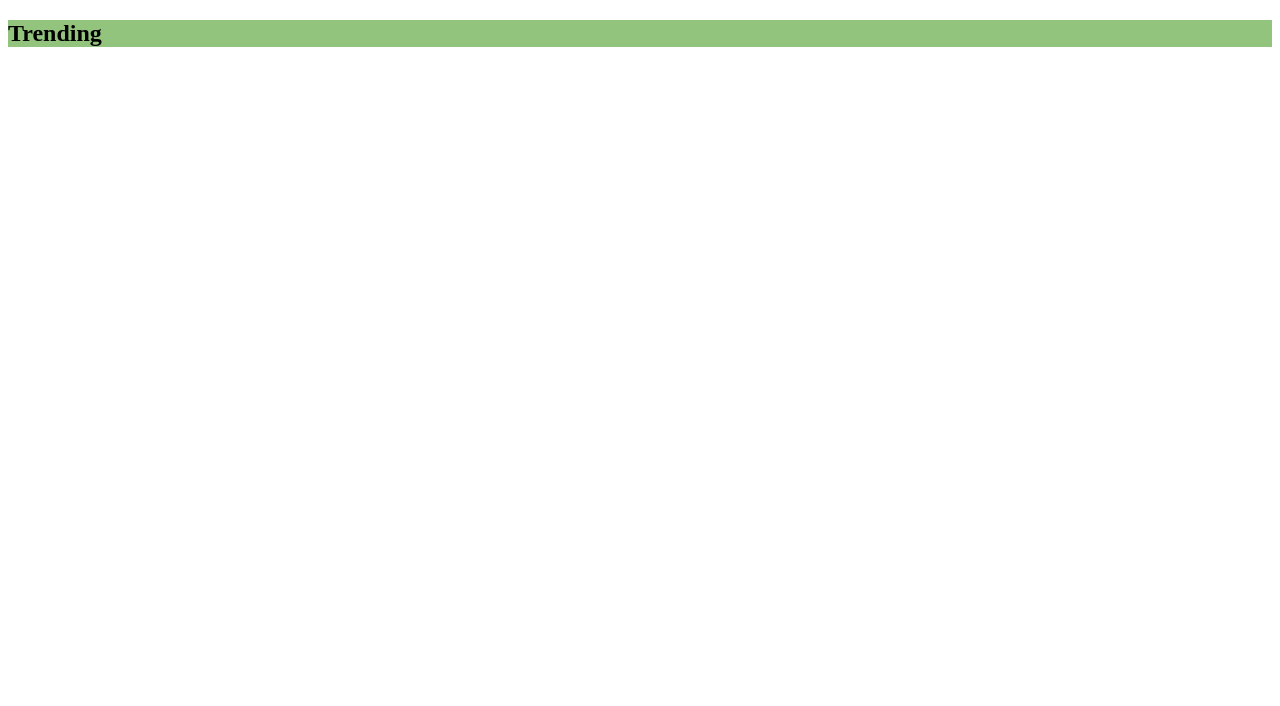
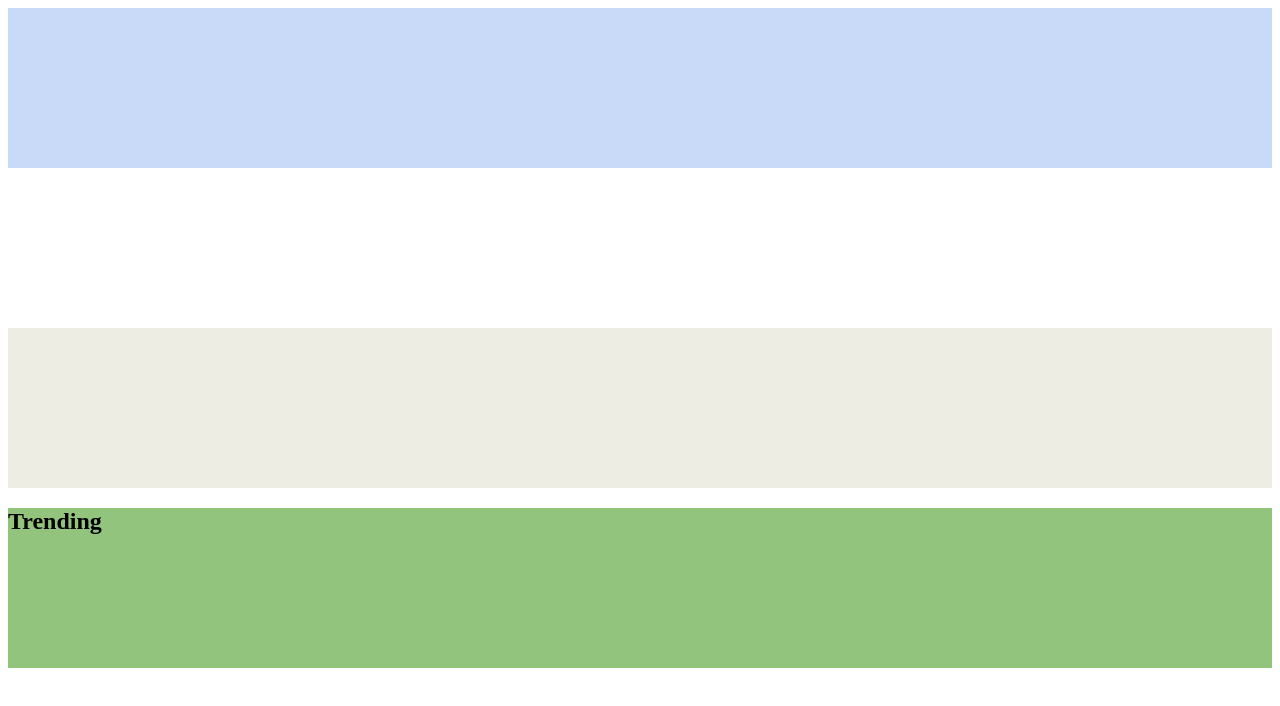
Before and after one commit to theBrodie36/pitchPage, a plain HTML site: page index.html in a window 1280 px wide. Drawn offline with Linux system fonts and the light colour scheme.

Commit message:
changed heights of sections

```diff
--- a/index.css
+++ b/index.css
@@ -5,17 +5,20 @@ section {
 
 section#navbar {
   background-color: #c9daf8;
-  height: 20%;
+  height: 20vh;
 }
 
 section#search {
-  background-color: #d9d9d950;
+  background-color: #ffffff;
+  height: 20vh;
 }
 
 section#jumbotron {
   background-color: #EDEDE3;
+  height: 20vh;
 }
 
 section#trending {
   background-color: #93c47dff;
+  height: 20vh;
 }
```
